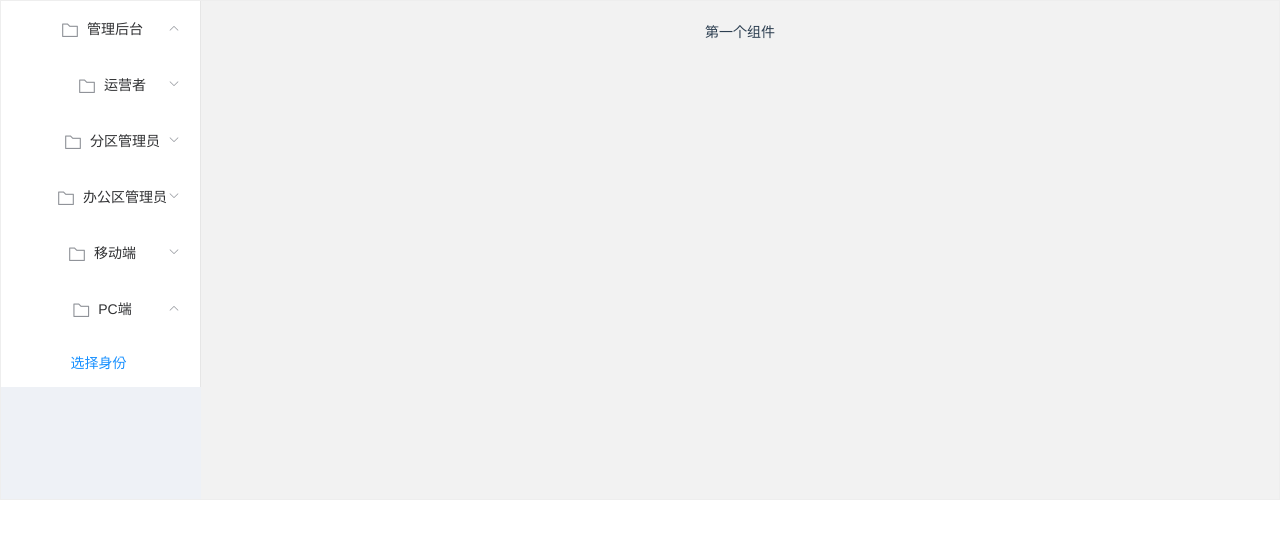
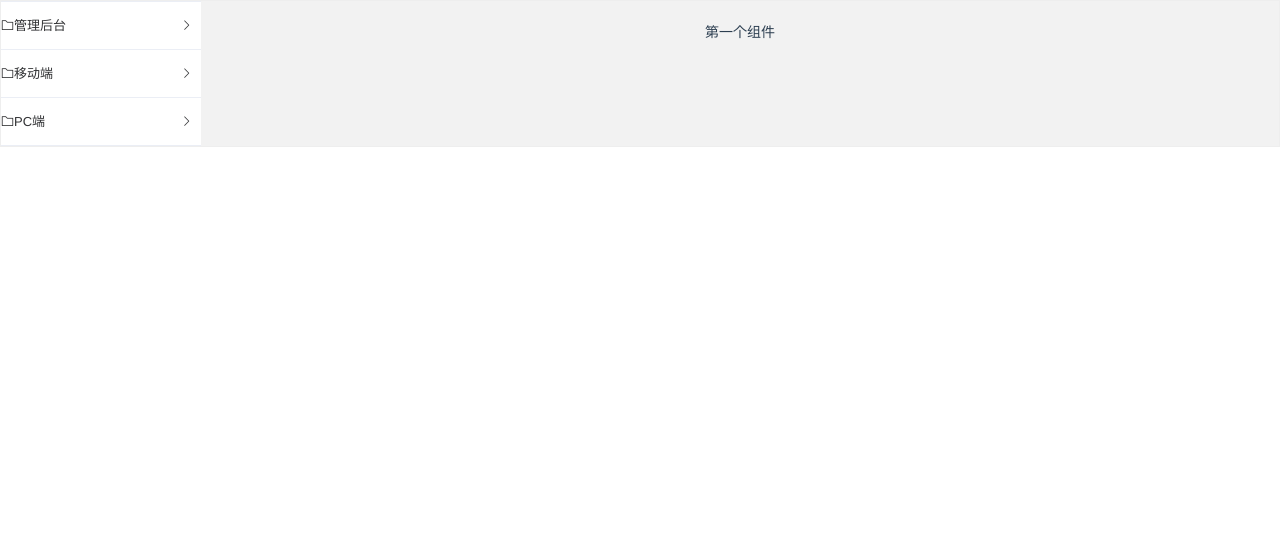
Before and after one commit to cazser/project, a Vue app: page / in a window 1280 px wide. Shown: the top 538 px of the page. Built offline with nearby package versions, Linux system fonts and the light colour scheme.

Commit message:
使用折叠面板

```diff
--- a/src/App.vue
+++ b/src/App.vue
@@ -1,56 +1,71 @@
 <template>
-  <el-container style="height: 500px; border: 1px solid #eee">
+  <el-container style="height: 100%; border: 1px solid #eee">
   <el-aside width="200px" style="background-color: rgb(238, 241, 246)">
-    <el-menu :default-openeds="['1', '3']">
-      <el-submenu index="1">
-        <template #title><i class="el-icon-folder"></i>管理后台</template>
-        <el-submenu index="1-1">
-        	<template #title><i class="el-icon-folder"></i>运营者</template>
-			<el-menu-item-group>
-				<el-menu-item>
-					<el-collapse accordion>
+	    <el-collapse v-model="activeNames">
   			<el-collapse-item>
     			<template #title>
+      				<i class="header-icon el-icon-folder"></i>
+					  <span>管理后台</span>
+    			</template>
+				<div style="margin-left:10px">
+    			<el-collapse v-model="activeNames">
+  					<el-collapse-item>
+    					<template #title>
+      						<i class="header-icon el-icon-folder"></i>
+					  		<span>运营者</span>
+    					</template>
+
+						<div style="margin-left:10px">
+							<el-collapse v-model="activeNames">
+								<el-collapse-item>
+									<template #title>
+      									<i class="header-icon el-icon-tickets"></i>
 										<router-link to="/selectCharacter">选择角色</router-link>
 									</template>
-							<el-collapse accordion>
+									<router-link to="/">系统管理</router-link>
+								</el-collapse-item>
+							</el-collapse>
+						</div>
+					</el-collapse-item>
+
+				</el-collapse>
+				<el-collapse v-model="activeNames">
   					<el-collapse-item>
     					<template #title>
-										<router-link to="/levelAssign">权限分配</router-link>
+      						<i class="header-icon el-icon-folder"></i>
+					  		<span>分区管理员</span>
     					</template>
 					</el-collapse-item>
 				</el-collapse>
+				<el-collapse v-model="activeNames">
+  					<el-collapse-item>
+    					<template #title>
+      						<i class="header-icon el-icon-folder"></i>
+					  		<span>办公区管理员</span>
+    					</template>
+					</el-collapse-item>
+				</el-collapse>
+				</div>
   			</el-collapse-item>
   			<el-collapse-item>
+				  <template #title>
+      				<i class="header-icon el-icon-folder"></i>
+					  <span>移动端</span>
+    			</template>
+    			<div>控制反馈：通过界面样式和交互动效让用户可以清晰的感知自己的操作；</div>
+    			<div>页面反馈：操作后，通过页面元素的变化清晰地展现当前状态。</div>
   			</el-collapse-item>
+  			<el-collapse-item>
+				  <template #title>
+      				<i class="header-icon el-icon-folder"></i>
+					  <span>PC端</span>
+    			</template>
+    			<div>简化流程：设计简洁直观的操作流程；</div>
+    			<div>清晰明确：语言表达清晰且表意明确，让用户快速理解进而作出决策；</div>
+    			<div>帮助用户识别：界面简单直白，让用户快速识别而非回忆，减少用户记忆负担。</div>
+  			</el-collapse-item>
+
 			</el-collapse>
-				</el-menu-item>
-				<el-menu-item>
-
-				</el-menu-item>
-			</el-menu-item-group>
-
-	  	</el-submenu>
-	  	<el-submenu index="1-2">
-        <template #title><i class="el-icon-folder"></i>分区管理员</template>
-
-	  	</el-submenu>
-	  	<el-submenu index="1-3">
-   	     <template #title><i class="el-icon-folder"></i>办公区管理员</template>
-
-	  	</el-submenu>
-	  </el-submenu>
-	  <el-submenu index="2">
-        <template #title><i class="el-icon-folder"></i>移动端</template>
-
-	  </el-submenu>
-	  <el-submenu index="3">
-        <template #title><i class="el-icon-folder"></i>PC端</template>
-			<el-menu-item>
-				<router-link to="/selectCharacter">选择身份</router-link>
-			</el-menu-item>
-	  </el-submenu>
-    </el-menu>
   </el-aside>
 
   <el-container>
```
Lines whose indentation alone changed are shown as unchanged.
